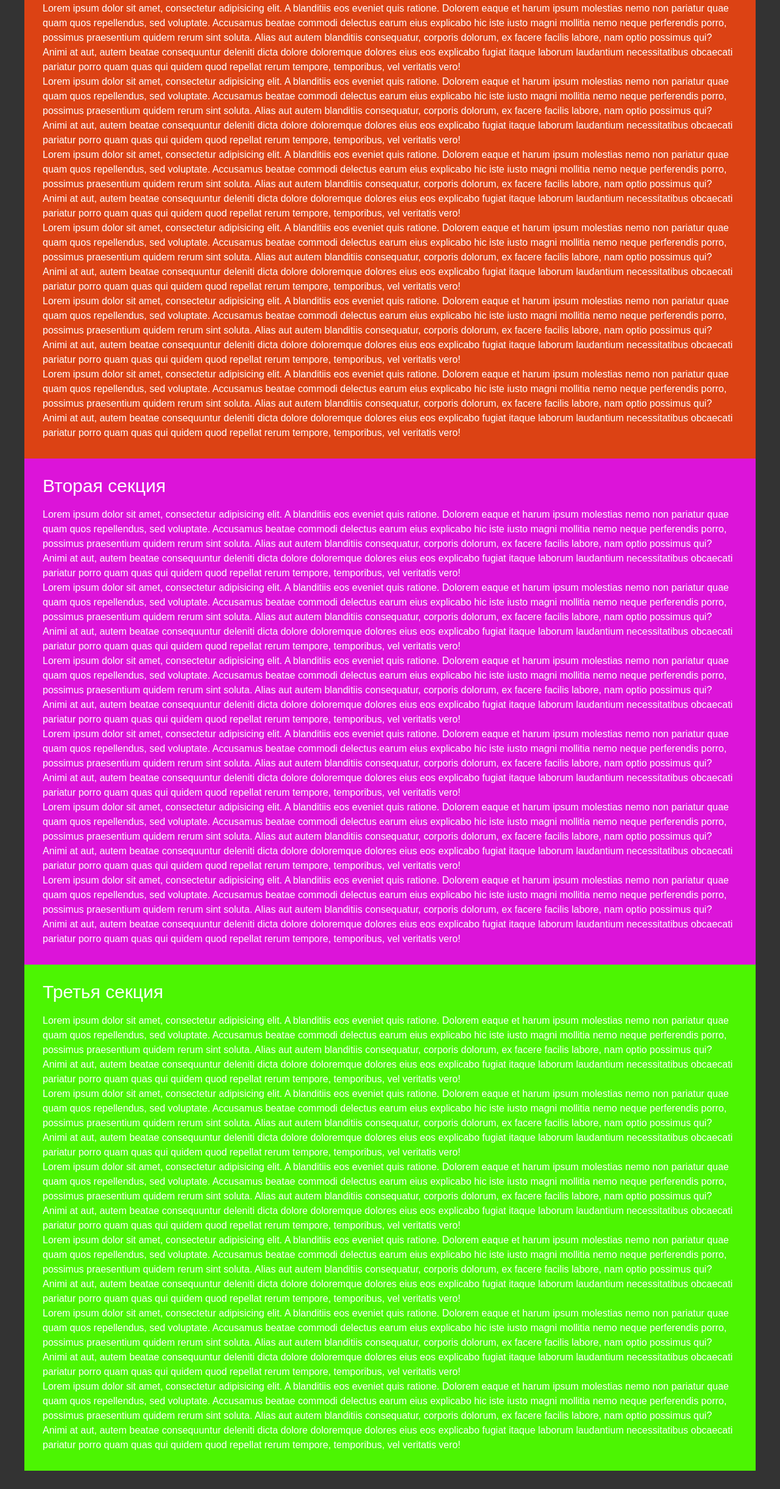
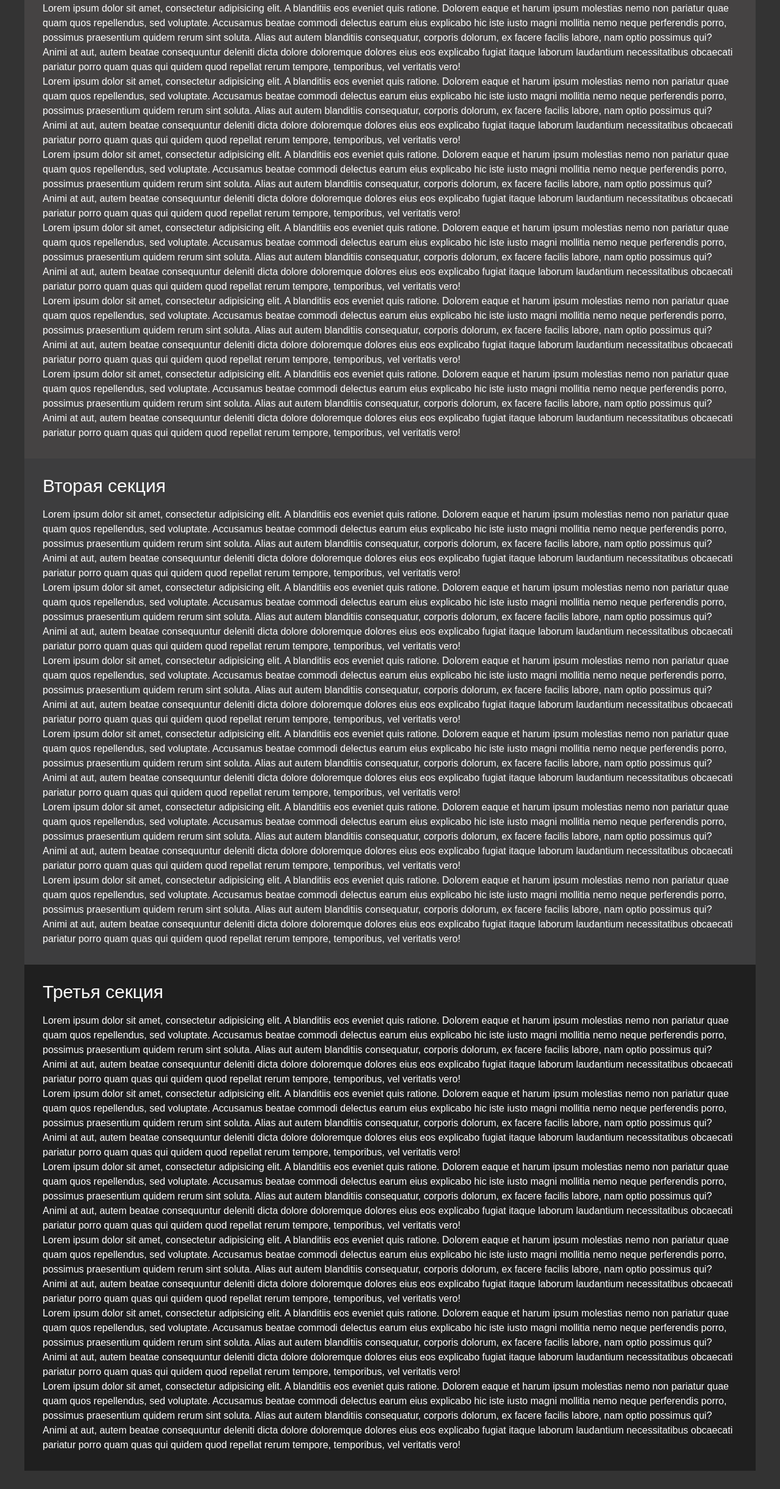
Before and after one commit to Sunwader/burger-js, a website: page index.html in a window 1280 px wide. Shown: the part 178-2620 px from the top of the page at 61% size. Drawn offline with Linux system fonts and the light colour scheme.

Commit message:
readme & bg change

```diff
--- a/style.css
+++ b/style.css
@@ -48,13 +48,13 @@ body._lock {
     margin: 0 auto;
 }
 .page__section_1 {
-    background-color: #dc4214;
+    background-color: #454343;
 }
 .page__section_2 {
-    background-color: #dc14d9;
+    background-color: #3d3d3e;
 }
 .page__section_3 {
-    background-color: #4cf502;
+    background-color: #1f1f1f;
 }
 .page__title {
     font-size: 40px;
@@ -265,6 +265,7 @@ body._lock {
         background-color: #333333;
         flex: 1 1 100%;
         margin: 20px 0 0 0;
+        padding: 0 0 0 5px;
         display: none;
     }
 }
```
Also changed, not shown: README.md, readme-files/mobile-submen-close.png (added), readme-files/mobile-submen-open.png (added), readme-files/pc.png (added).
